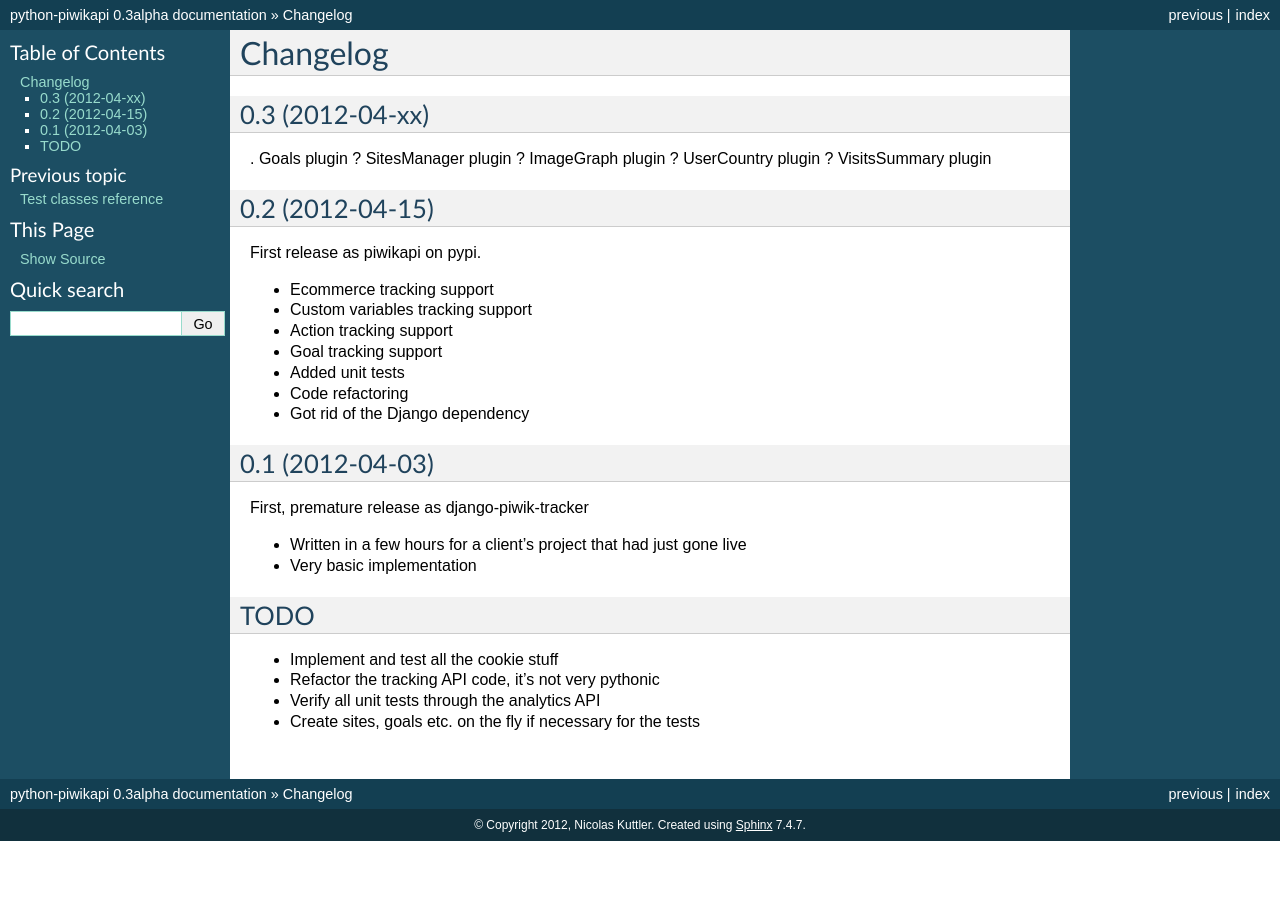
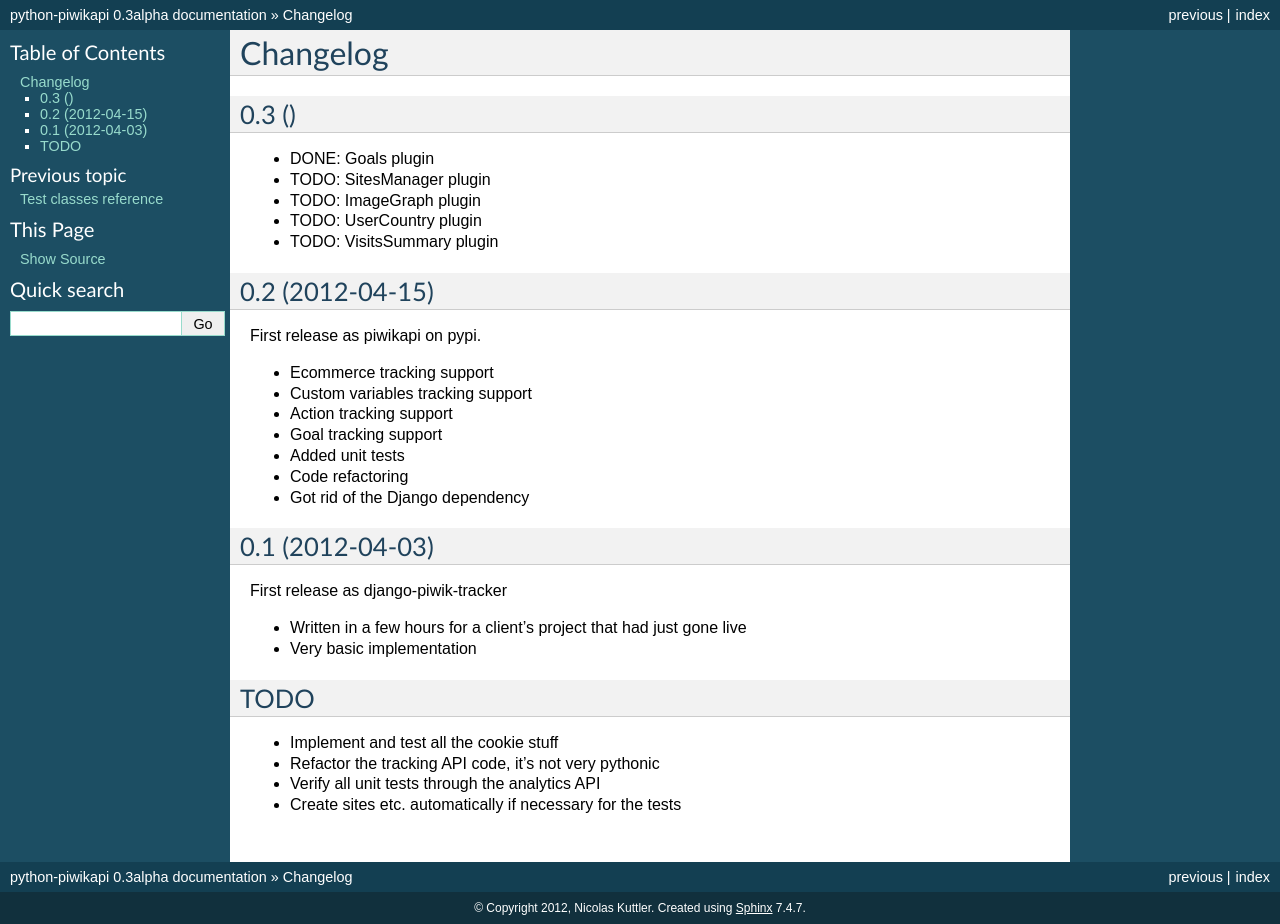
Before and after one commit to matomo-org/piwik-python-api, a Sphinx documentation site: the page built from doc/changelog.rst, in a window 1280 px wide. Built offline with Sphinx 7.4.7, drawn with Linux system fonts in a browser that asks for light colours; before the commit the page ends 900 px from its top, so only the background shows below that.

Commit message:
Update changelog and todo

```diff
--- a/doc/changelog.rst
+++ b/doc/changelog.rst
@@ -1,14 +1,14 @@
 Changelog
 =========
 
-0.3 (2012-04-xx)
-----------------
+0.3 ()
+------
 
-. Goals plugin
-? SitesManager plugin
-? ImageGraph plugin
-? UserCountry plugin
-? VisitsSummary plugin
+- DONE: Goals plugin
+- TODO: SitesManager plugin
+- TODO: ImageGraph plugin
+- TODO: UserCountry plugin
+- TODO: VisitsSummary plugin
 
 0.2 (2012-04-15)
 ----------------
@@ -26,7 +26,7 @@
 0.1 (2012-04-03)
 ----------------
 
-First, premature release as django-piwik-tracker
+First release as django-piwik-tracker
 
 - Written in a few hours for a client's project that had just gone live
 - Very basic implementation
@@ -37,4 +37,4 @@
 - Implement and test all the cookie stuff
 - Refactor the tracking API code, it's not very pythonic
 - Verify all unit tests through the analytics API
-- Create sites, goals etc. on the fly if necessary for the tests
+- Create sites etc. automatically if necessary for the tests
```
